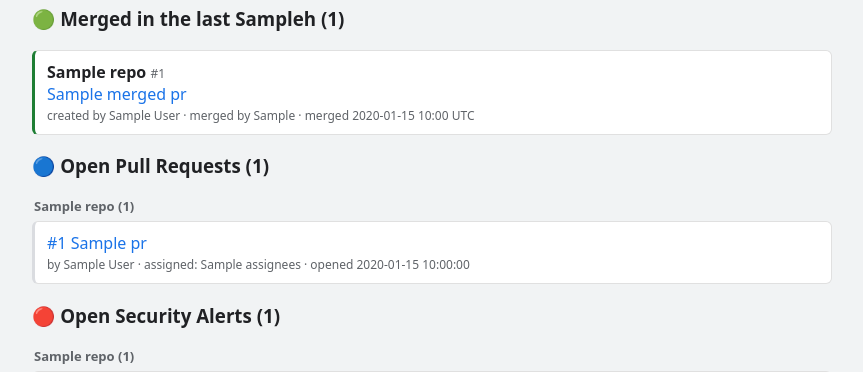
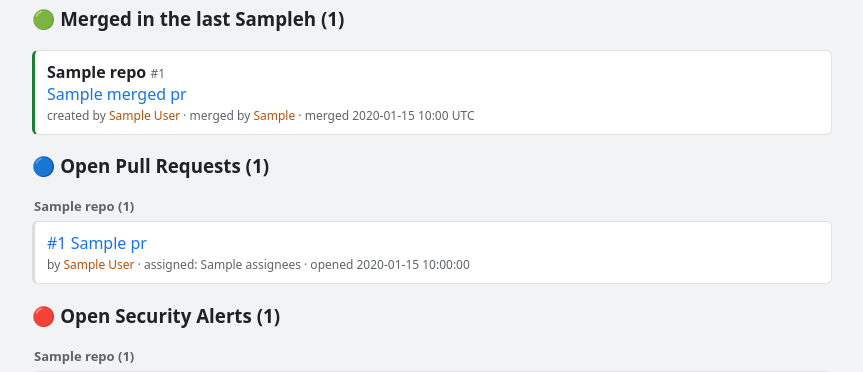
Before and after one commit to jasmeralia/git-activity-monitor, a Python web app: template src/git_activity_monitor/digest/templates/digest_email.html in a window 1280 px wide. Shown: the part 200-572 px from the top of the page, without its empty margins (208-1071 px from the left). Run offline with Jinja, Linux system fonts and the light colour scheme; the template is opened without the code that fills it: most values are stand-ins (such as "Sample title", 1, 10 or a date in 2020).

Commit message:
feat: highlight non-owner PR identities
🌸 Shipped with Kanna — https://kanna.sh

Co-Authored-By: Kanna <noreply@kanna.sh>
Kanna-Agent: codex/gpt-5.6-sol

```diff
--- a/src/git_activity_monitor/digest/templates/digest_email.html
+++ b/src/git_activity_monitor/digest/templates/digest_email.html
@@ -56,6 +56,7 @@
     a { color: #1a73e8 !important; text-decoration: none; }
     a:hover { text-decoration: underline; }
     .meta { font-size: 12px; color: #5F6368 !important; margin-top: 2px; }
+    .identity-mismatch { color: #B45309 !important; }
     .badge {
       display: inline-block;
       font-size: 10px;
@@ -97,6 +98,7 @@
       .card { background: #2A2C2F !important; border-color: #3C4043 !important; color: #E8EAED !important; }
       a { color: #8AB4F8 !important; }
       .meta { color: #9AA0A6 !important; }
+      .identity-mismatch { color: #FBBF24 !important; }
       .disabled-note { background: #2A2C2F !important; border-color: #3C4043 !important; color: #9AA0A6 !important; }
       .empty-note { color: #9AA0A6 !important; }
       .footer { color: #9AA0A6 !important; }
@@ -105,6 +107,9 @@
 </head>
 <body>
 <div class="container">
+  {% macro identity(login) -%}
+    {% if login != owner %}<span class="identity-mismatch">{{ login }}</span>{% else %}{{ login }}{% endif %}
+  {%- endmacro %}
 
   <h2>Git Activity Digest: {{ owner }}</h2>
   <div class="meta" style="margin-top:-8px;margin-bottom:16px;">
@@ -132,7 +137,7 @@
   <div class="card merged">
     <div><strong>{{ pr.repo }}</strong> <span class="meta">#{{ pr.number }}</span></div>
     <div><a href="{{ pr.url }}">{{ pr.title }}</a></div>
-    <div class="meta">created by {{ pr.author }} · merged by {{ pr.merged_by }} · merged {{ pr.merged_at.strftime("%Y-%m-%d %H:%M UTC") }}</div>
+    <div class="meta">created by {{ identity(pr.author) }} · merged by {{ identity(pr.merged_by) }} · merged {{ pr.merged_at.strftime("%Y-%m-%d %H:%M UTC") }}</div>
   </div>
   {% endfor %}
   {% endif %}
@@ -145,7 +150,7 @@
     {% for pr in prs %}
     <div class="card">
       <div><a href="{{ pr.url }}">#{{ pr.number }} {{ pr.title }}</a></div>
-      <div class="meta">by {{ pr.author }} · assigned: {{ pr.assignees }} · opened {{ pr.created_at }}</div>
+      <div class="meta">by {{ identity(pr.author) }} · assigned: {{ pr.assignees }} · opened {{ pr.created_at }}</div>
     </div>
     {% endfor %}
   </div>
```
Also changed, not shown: tests/digest/test_render.py (+5 -2 lines).
